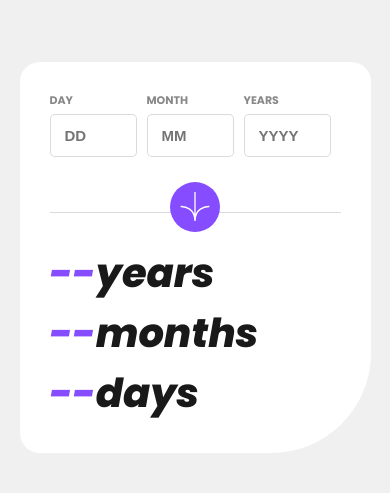
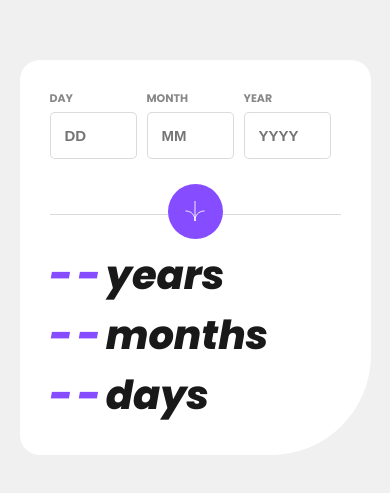
Before and after one commit to Atril33/age-calculator-app, a plain HTML site: page index.html in a window 390 px wide. Shown: the part 165-658 px from the top of the page. Drawn offline with Linux system fonts and the light colour scheme.

Commit message:
Enhance Styling & Add Icon In Title Bar

```diff
--- a/index.html
+++ b/index.html
@@ -3,6 +3,7 @@
 <head>
     <meta charset="UTF-8">
     <meta name="viewport" content="width=device-width, initial-scale=1.0">
+    <link rel="icon" href="/assets/favicon-32x32.png" type="image/png">
     <link rel="preconnect" href="https://fonts.googleapis.com">
     <link rel="preconnect" href="https://fonts.gstatic.com" crossorigin>
     <link href="https://fonts.googleapis.com/css2?family=Poppins:ital,wght@0,100;0,200;0,300;0,400;0,500;0,600;0,700;0,800;0,900;1,100;1,200;1,300;1,400;1,500;1,600;1,700;1,800;1,900&display=swap" rel="stylesheet">
@@ -21,7 +22,7 @@
          <input type="text" id="inputField"  placeholder="MM" required>
          </div>
          <div>
-         <h2>Years</h2>
+         <h2>Year</h2>
          <input type="text" id="inputField" placeholder="YYYY" required>
         </div>
 
--- a/sass/main.scss
+++ b/sass/main.scss
@@ -57,7 +57,7 @@ h2 {
 }
 
 .button-container {
- width: 95%;
+ width: 100%;
  border-bottom: 0.90px solid $Border_color;
 }
 
@@ -94,6 +94,7 @@ img {
 #monthsOutput,
 #daysOutput {
     color: $Third_color;
+    letter-spacing: 5px;
 }
 
 @media screen and (max-width: 768px) {
@@ -132,7 +133,7 @@ img {
     #inputField {
      width: 90%;
      font-size: 15px;
-     padding: 12px 14px;
+     padding: 14px 14px;
     }
 
     .button-container {
@@ -143,9 +144,13 @@ img {
     }
 
     .button {
-        width: 50px;
-        height: 50px;
-        margin-bottom:-25px;
+        width: 55px;
+        height: 55px;
+        margin-bottom:-30px;
+    }
+
+    img {
+        width: 20px;
     }
 
     .output-container  {
```
Also changed, not shown: sass/main.css, 1 other file.
